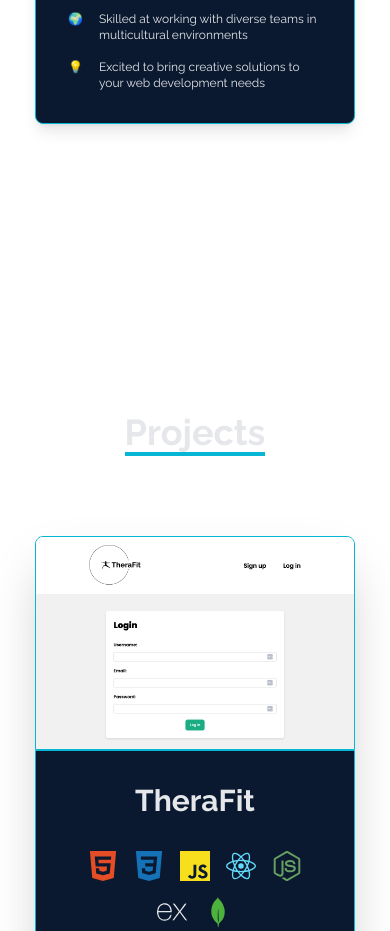
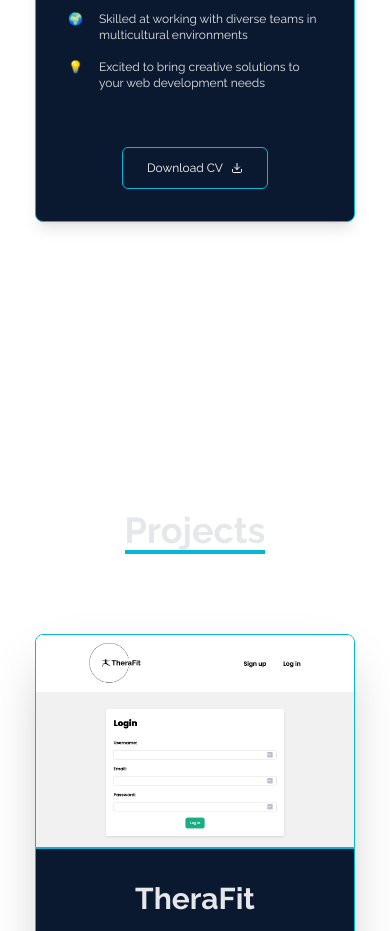
Before and after one commit to Alkxs/Personal-Portfolio, a React (Vite) app: page / in a window 390 px wide. Shown: the part 1660-2591 px from the top of the page. Built offline with nearby package versions, Linux system fonts and the light colour scheme; a web font is replaced by a local one.

Commit message:
added CV and CV button on small screens

```diff
--- a/src/components/About.jsx
+++ b/src/components/About.jsx
@@ -1,4 +1,5 @@
 import profile from '../assets/profile.png'
+import { FiDownload } from 'react-icons/fi'
 
 
 const About = () => {
@@ -40,6 +41,17 @@ const About = () => {
               <div className='pl-4 font-normal'>Excited to bring creative solutions to your web development needs</div>
             </div>
           </div>
+
+          <div className='flex md:hidden justify-center items-center'>
+            <a href='../../pdfs/Alex Lauri CV 2023.pdf' target='_blank'>
+              <button className='text-[#0a192f] text-xs dark:bg-dark-main dark:text-white border border-[#0a192f] hover:border-cyan-500 dark:border dark:border-cyan-500 hover:text-white hover:bg-cyan-500 dark:hover:border-cyan-500 dark:hover:text-white dark:hover:bg-cyan-500 px-6 lg:px-8 py-3 mt-4 :mt-10 mx-auto flex items-center justify-around gap-2 rounded-md'>
+                <div>Download CV</div>
+                <div>
+                  <FiDownload />
+                </div>
+              </button>
+            </a>
+          </div>
         </div>
       </div>
     </section>
--- a/src/components/Home.jsx
+++ b/src/components/Home.jsx
@@ -11,7 +11,7 @@ const Home = () => {
     <>
       <section name='home' className='h-screen'>
 
-        <div className='container sm:mt-10 sm:mt-0'>
+        <div className='container sm:mt-10'>
             <p className='text-cyan-500 text-2xl tracking-wide font-semibold'>Hey, I am </p>
           <h1 className='text-4xl sm:text-5xl md:text-7xl font-bold tracking-widest text-[#0a192f] dark:text-white z-0'>Alex Lauri</h1>
           <h2 className='text-2xl sm:text-3xl font-normal text-gray-500 dark:text-gray-300'>
--- a/src/components/Navbar.jsx
+++ b/src/components/Navbar.jsx
@@ -120,7 +120,7 @@ const navBackground = scrollPosition > 50 ? 'bg-white dark:bg-[#0a192f]' : 'bg-t
         </li>
       </ul>
       {/* Social Icons */}
-      <div className='hidden lg:flex fixed flex-col top-1/2 left-0 transform -translate-y-1/2'>
+      <div className='hidden md:flex fixed flex-col top-1/2 left-0 transform -translate-y-1/2'>
         <ul>
           <li className='w-[160px] h-[60px] flex justify-between items-center ml-[-100px] hover:ml-[-1px] hover:p-6 duration-300 bg-[#0A66C2] rounded-r-xl m-2'>
             <a className='flex justify-between items-center w-full text-white' href='https://www.linkedin.com/in/alexlauri/' target='_blank'>
@@ -143,7 +143,7 @@ const navBackground = scrollPosition > 50 ? 'bg-white dark:bg-[#0a192f]' : 'bg-t
             </a>
           </li>
           <li className='w-[160px] h-[60px] flex justify-between items-center ml-[-100px] hover:ml-[-1px] hover:pl-14 duration-300 bg-[#15c915aa] rounded-r-xl m-2'>
-            <a className='flex justify-between items-center w-full text-white' href=''>
+            <a className='flex justify-between items-center w-full text-white' href='../../pdfs/Alex Lauri CV 2023.pdf' target='_blank'>
               CV <BsFillPersonLinesFill size={30} />
             </a>
           </li>
--- a/src/components/Projects.jsx
+++ b/src/components/Projects.jsx
@@ -122,7 +122,7 @@ const Projects = () => {
 
           <div className='flex justify-center items-center'>
             <a href='https://github.com/Alkxs' target='_blank'>
-              <button className='text-[#0a192f] dark:bg-dark-main dark:text-white border border-[#0a192f] hover:border-cyan-500 dark:border dark:border-cyan-500 hover:text-white hover:bg-cyan-500 dark:hover:border-cyan-500 dark:hover:text-white dark:hover:bg-cyan-500 duration- md:px-53xl px-6 lg:px-8 py-3 xl:py-3 mt-4 :mt-10 mx-auto flex items-center rounded-md'>
+              <button className='text-[#0a192f] dark:bg-dark-main dark:text-white border border-[#0a192f] hover:border-cyan-500 dark:border dark:border-cyan-500 hover:text-white hover:bg-cyan-500 dark:hover:border-cyan-500 dark:hover:text-white dark:hover:bg-cyan-500  px-6 lg:px-8 py-3 xl:py-3 mt-4 :mt-10 mx-auto flex items-center rounded-md'>
                 See all projects
               </button>
             </a>
```
Also changed, not shown: 1 other file (tests, documents, lock files or other folders).
